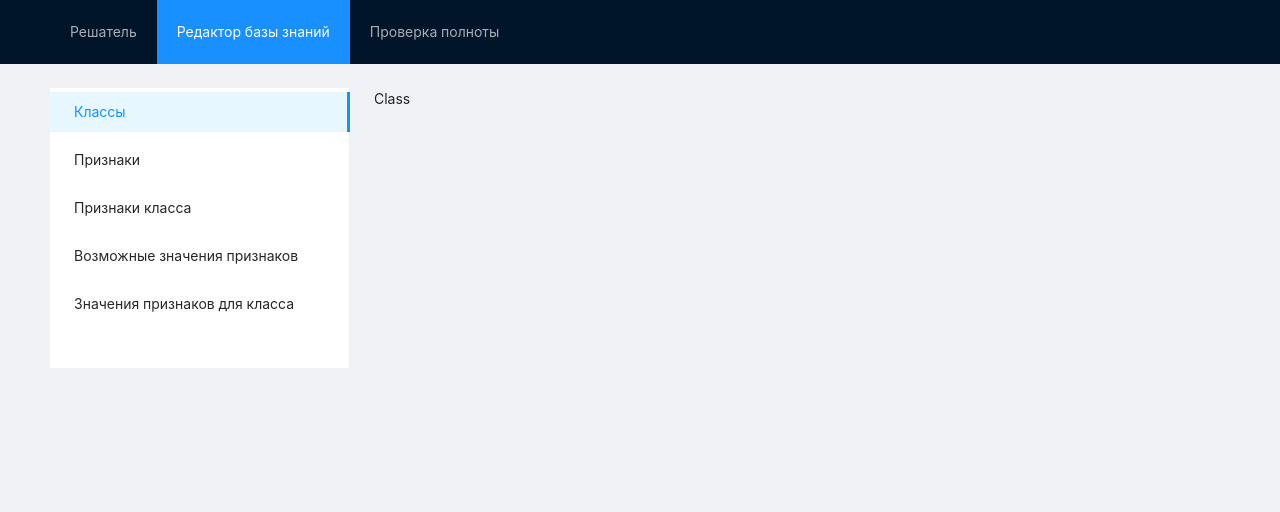
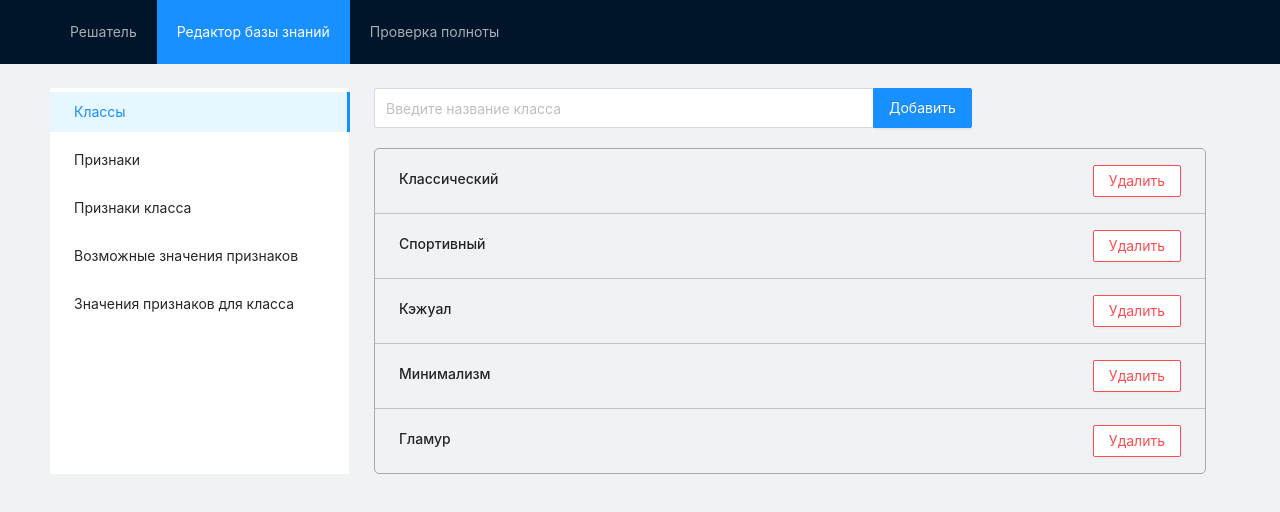
Before and after one commit to prizman2000/knowledge_based_system, a React (Create React App) app in the folder client/: page / in a window 1280 px wide. Both pictures are taken after a click on the item "Редактор базы знаний". Shown: the top 512 px of the page. Built offline with nearby package versions, Linux system fonts and the light colour scheme.

Commit message:
completed Class block

```diff
--- a/client/src/components/Class/Class.js
+++ b/client/src/components/Class/Class.js
@@ -1,11 +1,38 @@
 import React from "react";
 import s from './Class.module.scss';
+import {List, Button, Input} from 'antd';
 
 export default function Class() {
 
+    const data = [
+        'Классический',
+        'Спортивный',
+        'Кэжуал',
+        'Минимализм',
+        'Гламур',
+    ];
+
     return (
         <>
-            Class
+            <Input.Group className={s.add_field} compact>
+                <Input className={s.input} placeholder={'Введите название класса'} />
+                <Button className={s.button} type="primary">Добавить</Button>
+            </Input.Group>
+            <List
+                className={s.list}
+                size={'large'}
+                borded
+                dataSource={data}
+                renderItem={item =>
+                    <List.Item className={s.list_item}>
+                        <List.Item.Meta
+                            title={item}/>
+                        <Button danger>Удалить</Button>
+                    </List.Item>
+                }
+            >
+
+            </List>
         </>
     );
 }
--- a/client/src/components/Class/Class.module.scss
+++ b/client/src/components/Class/Class.module.scss
@@ -0,0 +1,23 @@
+
+.add_field {
+  margin-bottom: 20px;
+  height: 40px;
+
+  .input {
+    height: 100%;
+    width: 500px;
+  }
+
+  .button {
+    height: 100%;
+  }
+}
+
+.list {
+  border: 1px solid rgba(0, 0, 0, 0.3);
+  border-radius: 5px;
+
+  .list_item {
+    border-bottom: 1px solid rgba(0, 0, 0, 0.2);
+  }
+}
```
